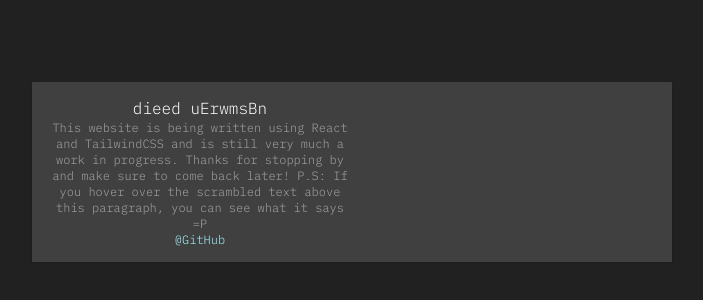
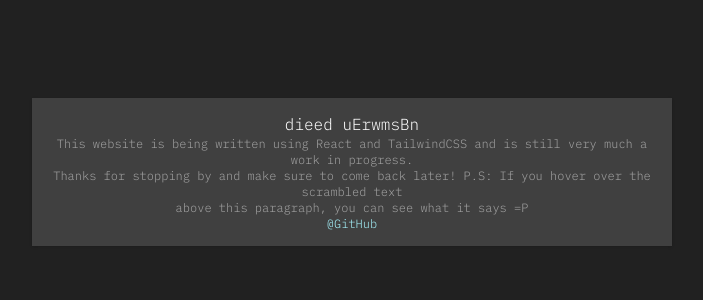
Before and after one commit to redwinbee/personal-website, a React (Create React App) app: page / in a window 1280 px wide. Shown: the part 228-528 px from the top of the page, without its empty margins (288-991 px from the left). Built offline with nearby package versions, Linux system fonts and the light colour scheme.

Commit message:
fix the text not being centered on the page

```diff
--- a/src/App.js
+++ b/src/App.js
@@ -6,11 +6,9 @@ import Card from "./components/Card";
 export default function App() {
     return (
         <Container>
-            <Card title="Edwin Bermudes">
-                <p>This website is being written using React and TailwindCSS and is still very much a work in progress.
+            <Card title="Edwin Bermudes" body="This website is being written using React and TailwindCSS and is still very much a work in progress.
                     Thanks for stopping by and make sure to come back later! P.S: If you hover over the scrambled text
-                    above this paragraph, you can see what it says =P
-                </p>
+                    above this paragraph, you can see what it says =P">
                 <a className="text-cyan-200" href="https://github.com/redwinbee">@GitHub</a>
             </Card>
         </Container>
--- a/src/components/Card.jsx
+++ b/src/components/Card.jsx
@@ -1,7 +1,7 @@
 import React, {useState} from "react";
 import "./Card.css";
 
-export default function Card({ title, children }) {
+export default function Card({ title, body, children }) {
     const [isHovered, setIsHovered] = useState(false);
 
     const unscrambleText = () => {
@@ -17,10 +17,11 @@ export default function Card({ title, children }) {
     }
 
     return (
-        <div className={`grid place-content-center text-center text-white text-base w-1/2 whitespace-pre-line ${isHovered ? "unscramble" : ""}`}
+        <div className={`grid place-content-center text-center text-white text-base whitespace-pre-line ${isHovered ? "unscramble" : ""}`}
              onMouseEnter={unscrambleText}
              onMouseLeave={handleMouseLeave}>
             <h1>{isHovered ? title : scrambleText(title)}</h1>
+            <p className="text-xs text-neutral-400">{body}</p>
             <div className="text-xs text-neutral-400">
                 {children}
             </div>
--- a/src/components/Container.jsx
+++ b/src/components/Container.jsx
@@ -4,7 +4,7 @@ export default function Container({ children }) {
     return (
         <div className="flex items-center justify-center min-h-screen">
             <div className="shadow bg-neutral-700 w-1/2 py-3.5">
-                <div className="container mx-auto px-4">
+                <div className="flex flex-auto mx-auto px-4">
                     {children}
                 </div>
             </div>
```
